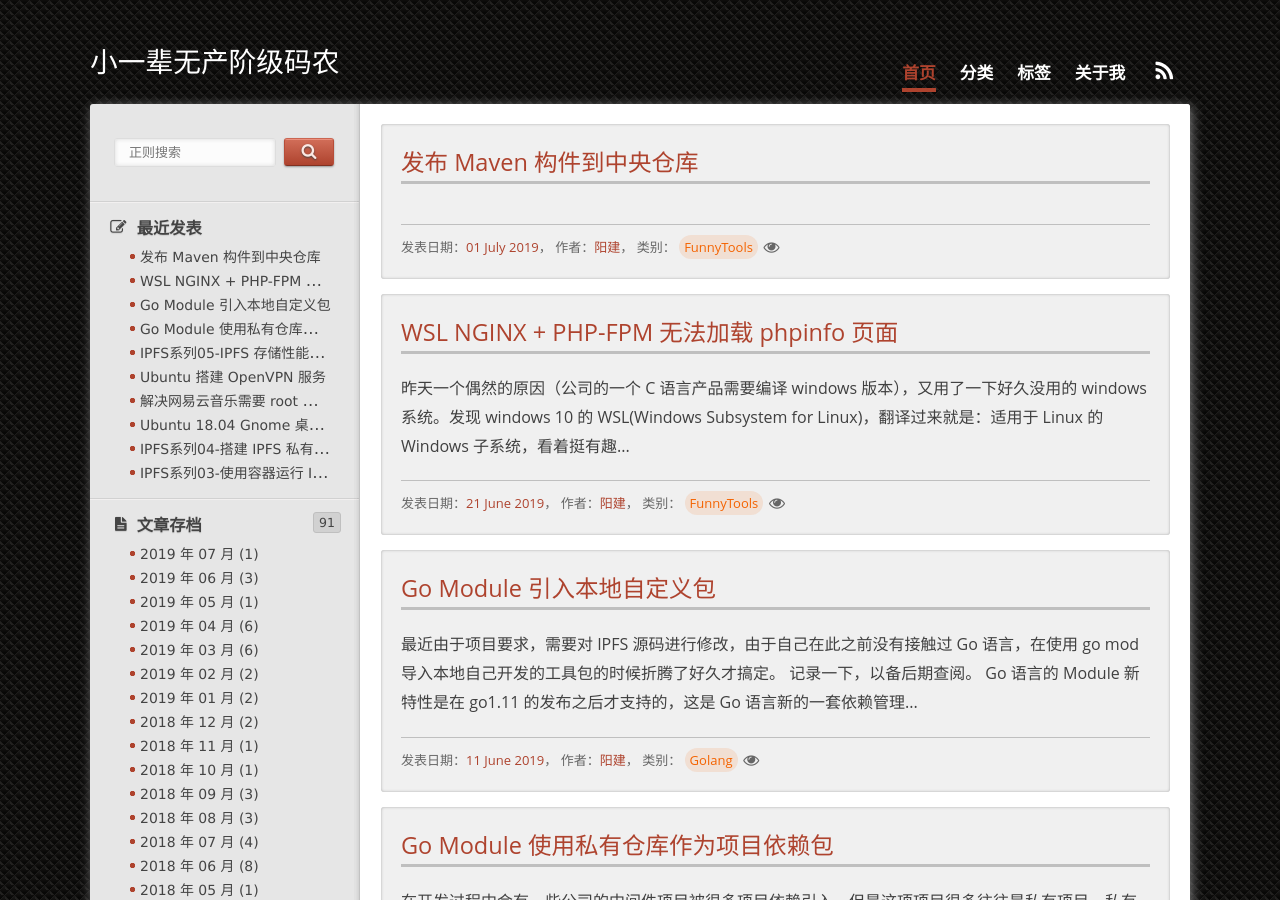
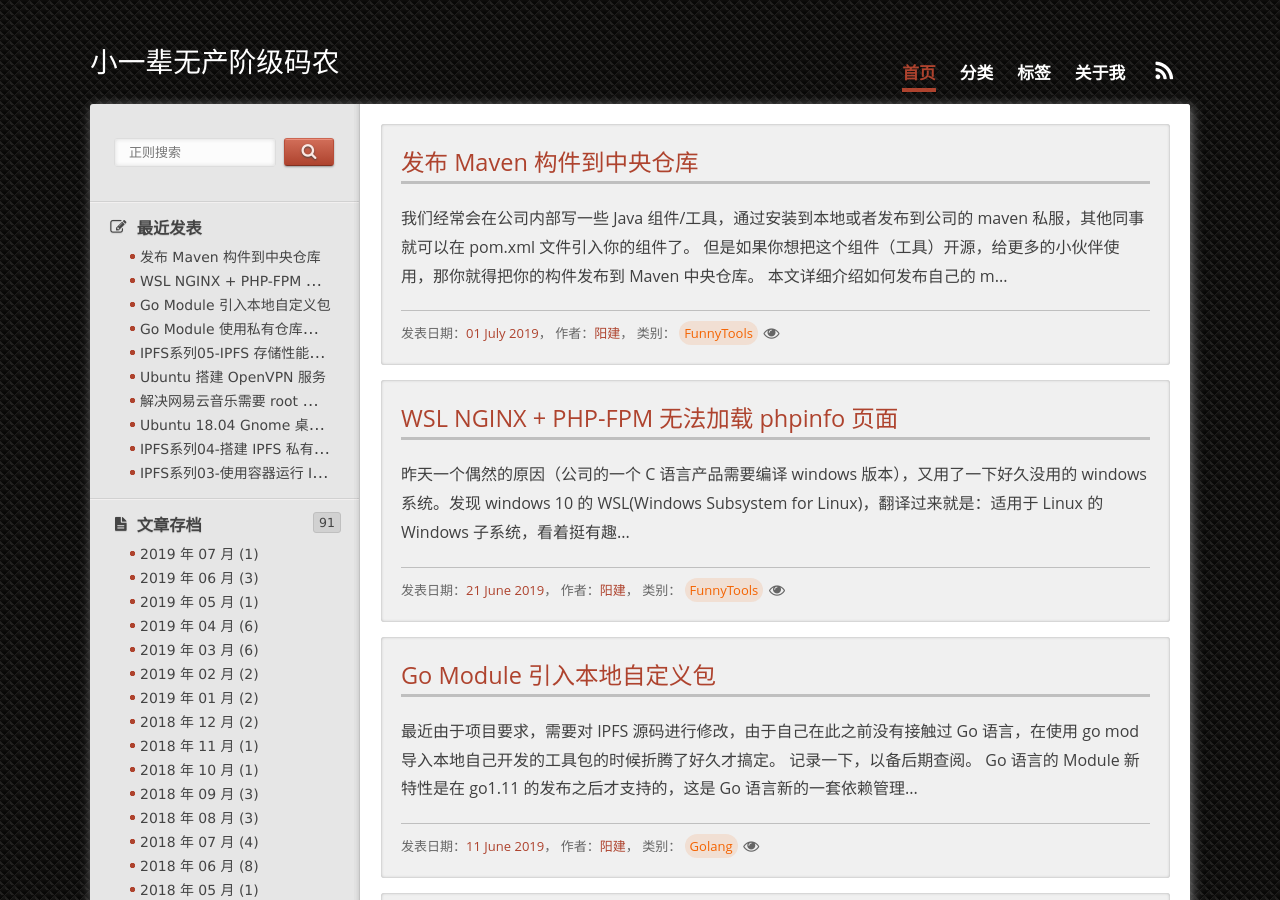
Before and after one commit to FunctFan/blog, a Jekyll site: the page built from index.html, in a window 1280 px wide and 900 px high. Built offline with Jekyll 4.4.1, drawn with Linux system fonts in a browser that asks for light colours; the list of posts is cut into pages by our own code; part of the change alters nothing that is shown.

Commit message:
update a blog maven-artifact-deploy.md

````diff
--- a/_posts/2019-07-01-maven-artifact-deploy.md
+++ b/_posts/2019-07-01-maven-artifact-deploy.md
@@ -7,6 +7,132 @@ status: publish
 type: post
 published: true
 author: blackfox
-permalink:
-desc:
+permalink: /20190701/maven-artifact-deploy.html
+desc: 如何发布 Maven 构件到中央仓库
 ---
+
+我们经常会在公司内部写一些 Java 组件/工具，通过安装到本地或者发布到公司的 maven 私服，其他同事就可以在 `pom.xml` 文件引入你的组件了。
+但是如果你想把这个组件（工具）开源，给更多的小伙伴使用，那你就得把你的构件发布到 Maven 中央仓库。
+
+本文详细介绍如何发布自己的 maven 构件到中央仓库。
+
+文章导读
+* TOC
+{:toc}
+
+# 注册Sonatype的账户
+maven 中央仓库是有一个叫做 Sonatype 的公司在维护的，在发布构件之前需要 注册一个账号， 记住自己的用户名和密码，以后要用。
+
+注册地址：[https://issues.sonatype.org/secure/Signup!default.jspa](https://issues.sonatype.org/secure/Signup!default.jspa)
+
+同时，还要记住一个地址，将来在查询自己所发布构件状态和进行一些操作的时候要使用
+
+[https://oss.sonatype.org/](https://oss.sonatype.org/)
+
+
+# 提交发布申请
+
+提交申请，在这里是创建一个issue的形式，创建地址：
+
+[https://issues.sonatype.org/secure/CreateIssue.jspa?issuetype=21&pid=10134](https://issues.sonatype.org/secure/CreateIssue.jspa?issuetype=21&pid=10134)
+
+在填写issue信息的时候，有一些需要注意的地方：
+
+1. "group id" 就是别人在使用你的构件的时候在 pom.xml 里面进行定位的坐标的一部分，最好是自己的域名倒序，如: org.rockyang，
+如果自己没有域名就填写自己在 github 的域名：io.github + {你在 github 的用户名}，如：io.github.yangjian102621
+2. "project url" 是这个项目站点，填写你的 github 项目地址即可。
+3. "SCM url" 这个一般就是你的项目的 clone 地址，比如我的是 [https://github.com/yangjian102621/mybatis-kits.git](https://github.com/yangjian102621/mybatis-kits.git)
+
+提交之后需要等工作人员离开确认。如果你填写的是自己的域名，工作人员会问你是不是真的是自己的域名，你需要向他证明你确实拥有这个域名。
+一般就是让你做个 `TXT ` 解析或者做个重定向到你的 `github Pages` 页面。
+
+下面是我的 issue 地址，不知道怎么填的同学请直接参考我的：
+
+[https://issues.sonatype.org/browse/OSSRH-49428](https://issues.sonatype.org/browse/OSSRH-49428)
+
+需要说明的是，由于我用是 `.org` 域名，在国内自 2018年起，`org` 域名无法实名认证，也不能备案，导致我的域名无法解析，所以我不得不提供
+域名证书，解析证明这些，工作人员才给我审核通过。
+
+**所以，如果你也是 org 域名，建议你先从阿里云这些地方转出到国外的域名运营商。否则你也会无法解析**
+
+审核通过以后，你会收到如下回复：
+
+![](/images/1px.png){:data-src="http://blog.img.r9it.com/image-e2ea4639a9c134bd5c4837dd66ecdad8.png" class="img-view"}
+
+# 准备 GPG 秘钥
+
+上传构件的时候需要 GPG 秘钥进行签名，所以我们需要先生成 GPG 秘钥:
+
+```bash
+gpg --gen-key
+
+gpg (GnuPG) 2.2.4; Copyright (C) 2017 Free Software Foundation, Inc.
+This is free software: you are free to change and redistribute it.
+There is NO WARRANTY, to the extent permitted by law.
+
+Note: Use "gpg --full-generate-key" for a full featured key generation dialog.
+
+GnuPG needs to construct a user ID to identify your key.
+
+Real name: yangjian
+Email address: rock@qq.com
+You selected this USER-ID:
+    "yangjian <rock@qq.com>"
+
+Change (N)ame, (E)mail, or (O)kay/(Q)uit? O
+
+generator a better chance to gain enough entropy.
+gpg: key 9E81A728737D0E7F marked as ultimately trusted
+gpg: directory '/home/rock/.gnupg/openpgp-revocs.d' created
+gpg: revocation certificate stored as '/home/yangjian/.gnupg/openpgp-revocs.d/52433C774B2B9FFEFB722F269E81A728737D0E7F.rev'
+public and secret key created and signed.
+
+pub   rsa3072 2019-06-16 [SC] [expires: 2021-06-15]
+      52433C774B2B9FFEFB722F269E81A728737D0E7F
+uid                      yangjian <rock@qq.com>
+sub   rsa3072 2019-06-16 [E] [expires: 2021-06-15]
+```
+
+需要输入姓名、邮箱等字段，其它字段可使用默认值，此外，还需要输入一个 Passphase，相当于一个密钥库的密码， 一定不要忘了，也不要告诉别人，
+最好记下来，因为后面发布构件的时候会用到。
+
+> Note: 生成秘钥后你需要把你公钥发布到公钥服务器托管，`sonatype` 支持很多服务器，如 `ubuntu`, `keyservers` 等。
+
+```bash
+gpg --keyserver hkp://keyserver.ubuntu.com --send-keys 9E81A728737D0E7F
+```
+
+发布之后你可以使用下面的命令验证是否发布成功
+
+```bash
+gpg --keyserver hkp://keyserver.ubuntu.com --recv-keys 9E81A728737D0E7F
+```
+
+如果看到类似下面的输出，则说明已经发布成功了
+
+```bash
+gpg: key 9E81A728737D0E7F: "RockYang <yangjian102621@gmail.com>" not changed
+gpg: Total number processed: 1
+gpg:              unchanged: 1
+```
+
+# 配置 settings.xml
+
+# 修改项目的 pom.xml 文件
+
+# 上传构件到 OSS
+
+# 在 OSS 中发布构件
+
+# 通知 sonatype 关闭 issue
+
+![](/images/1px.png){:data-src="http://blog.img.r9it.com/image-dd5c09811cad418528df69536ecd653a.png" class="img-view"}
+
+# 搜索并使用构件
+
+# 下次再发布
+
+# 添加自动发布构建 maven 插件
+
+# 参考链接
+* [https://www.xncoding.com/2018/01/27/tool/maven-central.html](https://www.xncoding.com/2018/01/27/tool/maven-central.html)
````
